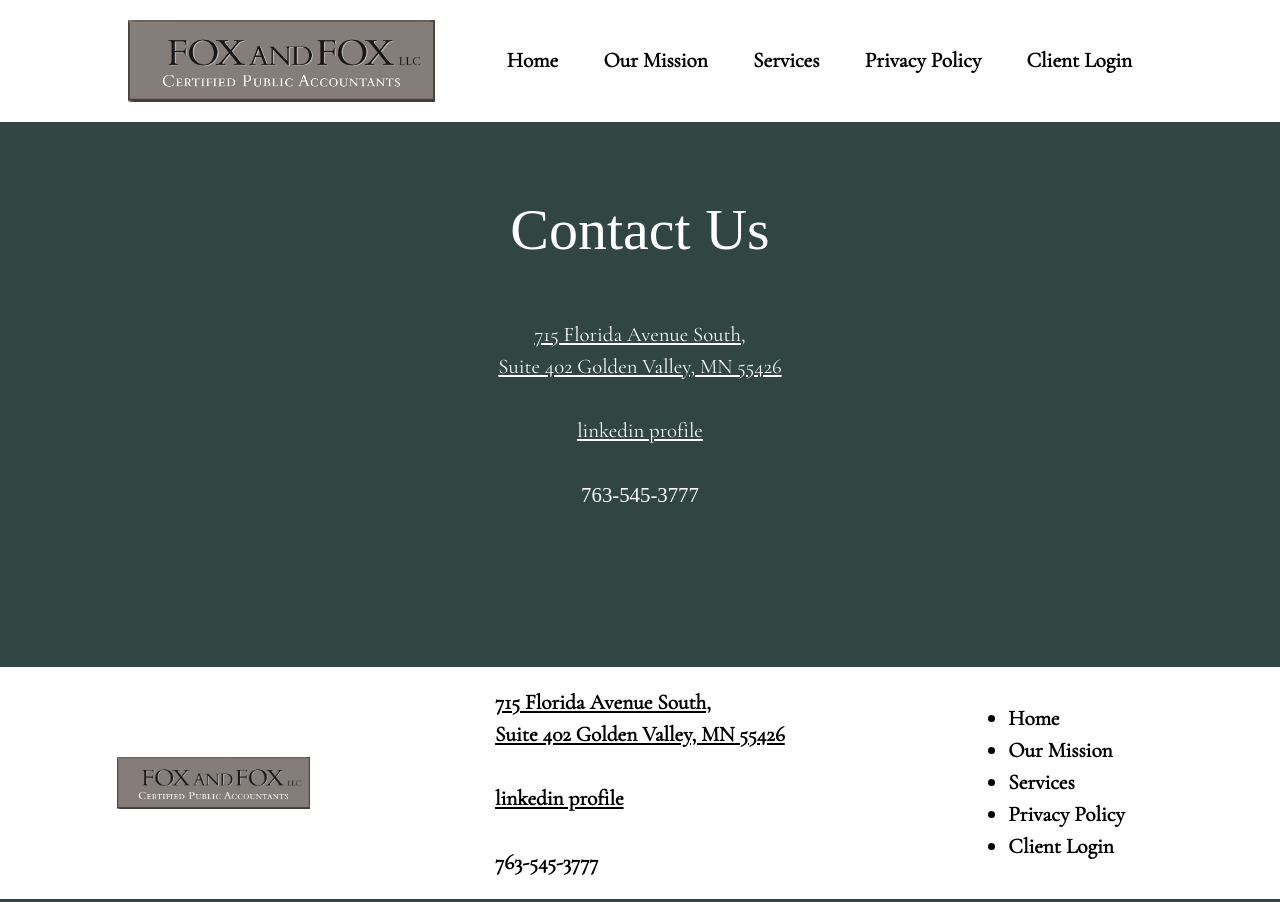
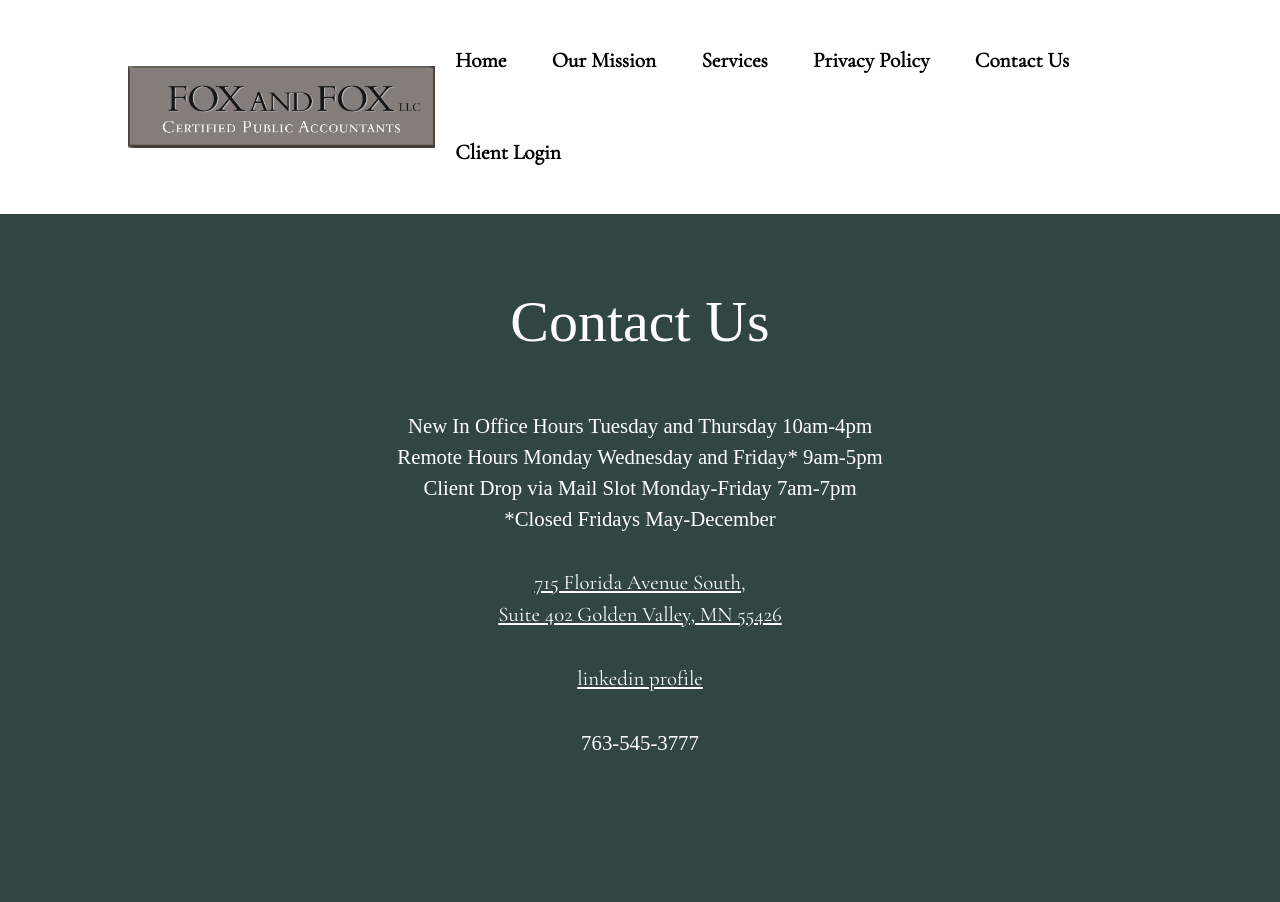
Before and after one commit to Chad-Fox1202/fox_and_fox_website, a plain HTML site: page Contact-Us.html in a window 1280 px wide. Shown: the top 902 px of the page. Drawn offline with nearby package versions, Linux system fonts and the light colour scheme.

Commit message:
Update Contact-Us.html

```diff
--- a/Contact-Us.html
+++ b/Contact-Us.html
@@ -20,8 +20,8 @@
             <li><a class="nav_animate" href="Our-Mission.html">Our Mission</a></li>
             <li><a class="nav_animate" href="Services.html">Services</a></li>
             <li><a class="nav_animate" href="Privacy-Policy.html">Privacy Policy</a></li>
+            <li><a class="nav_animate" href="Contact-Us.html">Contact Us</a></li>
             <li><a class="nav_animate" href="https://onvio.us/#/y" target="_blank">Client Login</a></li>
-
         </ul>
         <input type="checkbox" id="NavToggle" />
         <label class="bar__nav-toggle" for="NavToggle">
@@ -39,7 +39,11 @@
 
     <div class="contact-us fs-small text-primary-400">
         <h6>Contact Us</h6>
-
+        <p class="fs-office">
+            New In Office Hours Tuesday and Thursday 10am-4pm<br>
+            Remote Hours Monday Wednesday and Friday* 9am-5pm<br>Client Drop via Mail Slot Monday-Friday 7am-7pm<br>
+            *Closed Fridays May-December<br><br>
+        </p>
         <p>
             <a class="rederict contact" href="https://www.google.com/maps/place/715+Florida+Ave+S+%23402,+Minneapolis,+MN+55426/@44.9732266,-93.3637589,17z/data=!3m1!4b1!4m5!3m4!1s0x52b33494b3d870bd:0xce8f7ea9f3459c7d!8m2!3d44.9732266!4d-93.3615702?hl=en" target="_blank">
                 715 Florida Avenue South,<br>Suite 402 Golden Valley, MN 55426<br><br>
```
